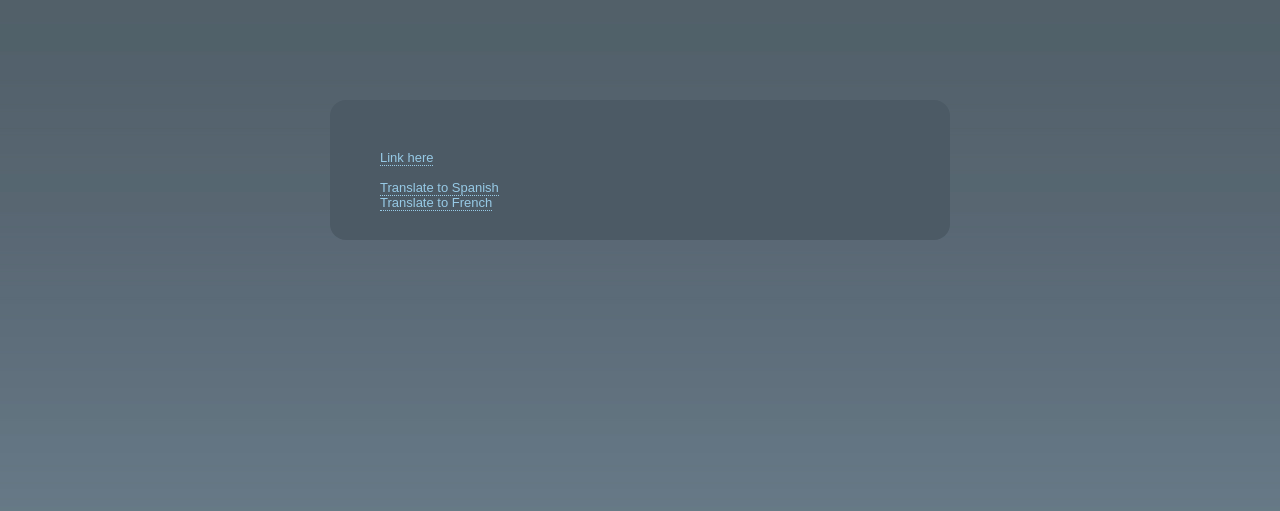
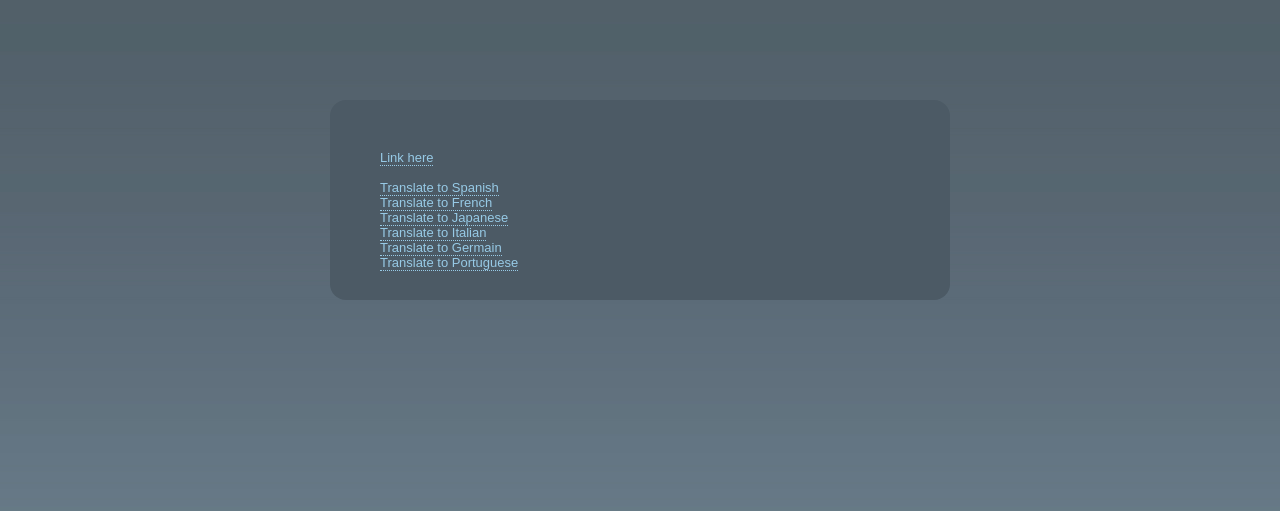
Before and after one commit to tominaway1/smart-bitly, a Django app: template templates/htmlparser/index.html in a window 1280 px wide. Shown: the top 511 px of the page. Run offline with Django 3.2, Linux system fonts and the light colour scheme; tables that the repository leaves empty hold one stand-in row (values such as "Sample post"); the template is opened without the code that fills it: values that come from a table or form of the project are taken from there, most other values are stand-ins (such as "Sample title", 1, 10 or a date in 2020).

Commit message:
added all langs

```diff
--- a/htmlparser/views.py
+++ b/htmlparser/views.py
@@ -140,7 +140,7 @@ def generate_translation(request, lang_code, uuid):
 
         translatedTexts[i] = translate(domain, text, languageCode)
 
-        if i == 50: break
+        # if i == 50: break
     sourceDomain = get_domain_from_url(src.url.url)
 
     if sourceDomain[-1] != "/":
--- a/templates/htmlparser/index.html
+++ b/templates/htmlparser/index.html
@@ -12,7 +12,13 @@
     <div id="searchForm">
     	<a href="{{ url }}">Link here</a></br></br>
         <a href="/html/es/{{ uuid }}">Translate to Spanish</a></br>
-        <a href="/html/fr/{{ uuid }}">Translate to French</a>
+        <a href="/html/fr/{{ uuid }}">Translate to French</a></br>
+        <a href="/html/ja/{{ uuid }}">Translate to Japanese</a></br>
+        <a href="/html/it/{{ uuid }}">Translate to Italian</a></br>
+        <a href="/html/de/{{ uuid }}">Translate to Germain</a></br>
+        <a href="/html/pt/{{ uuid }}">Translate to Portuguese</a>
+
+
 
 
     </div>
--- a/watson/views.py
+++ b/watson/views.py
@@ -55,6 +55,8 @@ def read(request):
           <source id="sources" src="https://3c2fd0a4-fae3-4772-b9a1-01fce49aa56e:f5k3heyKWdJ4@stream.watsonplatform.net/text-to-speech/api/v1/synthesize?accept=audio%2Fogg%3Bcodecs%3Dopus&voice=es-ES_EnriqueVoice&text=%20hello." type="audio/ogg">
         </audio>
     """
+
+
     start="<audio id = \"audio\" controls><source id=\"sources\" src=\""
     end= "\" type=\"audio/ogg\"></audio>\""
     html_start="https://3c2fd0a4-fae3-4772-b9a1-01fce49aa56e:f5k3heyKWdJ4@stream.watsonplatform.net/text-to-speech/api/v1/synthesize?accept=audio%2Fogg%3Bcodecs%3Dopus&"
```
